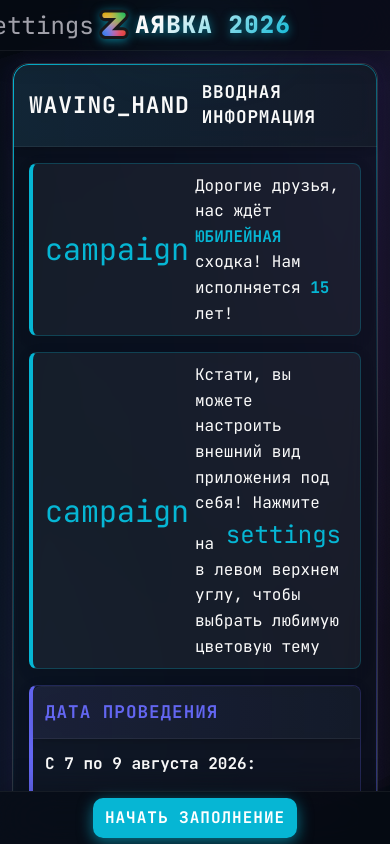
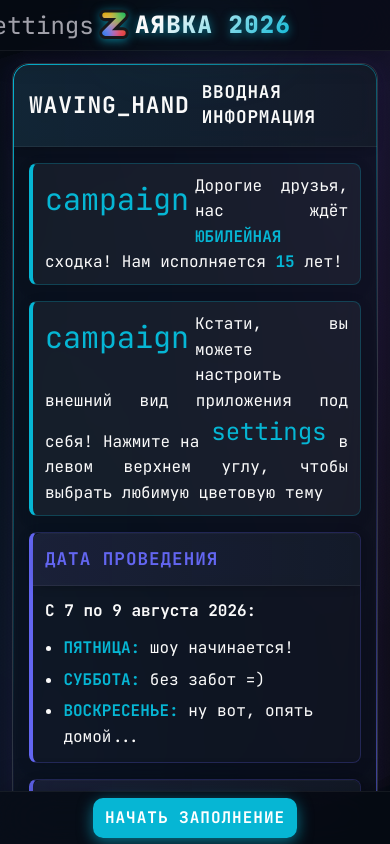
Before and after one commit to Toki-Stamp/applications-2026, a Svelte app: page / in a window 390 px wide. Built offline with nearby package versions, Linux system fonts and the light colour scheme.

Commit message:
Style: add text-align justify to hint box on mobile

```diff
--- a/src/components/ui/HintBox.svelte
+++ b/src/components/ui/HintBox.svelte
@@ -39,6 +39,28 @@
     flex-shrink: 0;
   }
 
+  /* Clearfix for float if needed */
+  .hint-box::after {
+    content: "";
+    display: table;
+    clear: both;
+  }
+
+  @media (max-width: 600px) {
+    .hint-box {
+      display: block;
+      text-align: justify;
+      -webkit-hyphens: auto;
+      hyphens: auto;
+    }
+    .hint-icon {
+      float: left;
+      margin-right: var(--gap-sm);
+      margin-top: 2px; /* slight adjustment to align with first line of text */
+      margin-bottom: 4px;
+    }
+  }
+
   .hint-box.error {
     border-color: color-mix(in srgb, var(--error-color) 25%, transparent);
     border-left-color: var(--error-color);
--- a/src/locales/ru.js
+++ b/src/locales/ru.js
@@ -181,7 +181,7 @@ export const dict = {
       title: "Транспорт",
       groupHint1: [
         { text: "Для " },
-        { text: "групповых заявок", bold: true, highlight: true, upper: true },
+        { text: "групповой заявки", bold: true, highlight: true, upper: true },
         {
           text: " условия транспортировки распространяются на всех участников группы единым образом",
         },
@@ -222,7 +222,7 @@ export const dict = {
       alcoholLabel: "Потребность в алкоголе",
       unifiedHint1: [
         { text: "Для " },
-        { text: "групповых заявок", bold: true, highlight: true, upper: true },
+        { text: "групповой заявки", bold: true, highlight: true, upper: true },
         { text: " с " },
         { text: "едиными условиями", bold: true, highlight: true, upper: true },
         { text: " выбранные опции питания и алкоголя будут применены ко всем участникам группы одинаково" },
@@ -234,11 +234,11 @@ export const dict = {
         { text: "дифференцированные условия", bold: true, highlight: true, upper: true },
       ],
       diffHint: [
-        { text: "В режиме " },
-        { text: "групповых заявок", bold: true, highlight: true, upper: true },
+        { text: "Для " },
+        { text: "групповой заявки", bold: true, highlight: true, upper: true },
         { text: " с " },
         { text: "дифференцированными условиями", bold: true, highlight: true, upper: true },
-        { text: " Вы можете индивидуально настроить параметры обеспечения для себя и каждого вашего гостя" },
+        { text: ", Вы можете индивидуально настроить параметры обеспечения для себя и каждого вашего гостя" },
       ],
       forApplicant: (name) => `Для ${name}`,
       forGuest: (name) => `Для ${name}`,
@@ -257,23 +257,24 @@ export const dict = {
       commentHint: `"нужен 2-местный номер с тихой кроватью" или "проживание не нужно, беру палатку и надувную лодку".`,
       unifiedHint1: [
         { text: "Для " },
-        { text: "групповых заявок", highlight: true, upper: true },
+        { text: "групповой заявки", highlight: true, upper: true },
         { text: " с " },
         { text: "едиными условиями", highlight: true, upper: true },
         { text: "," },
         { text: " выбранный вариант размещения распространяется на всю группу целиком" },
       ],
       unifiedHint2: [
-        { text: "Если кому-то из участников требуется отдельный номер или кто-то размещается самостоятельно, пожалуйста, вернитесь на \"Шаг 1\" и выберите " },
-        { text: "дифференцированные условия", highlight: true, upper: true },
-        { text: "." },
+        { text: "Если кому-то из участников требуется иные условия проживания или кто-то размещается самостоятельно, пожалуйста, вернитесь на шаг " },
+        { text: "формат участия", bold: true, highlight: true, upper: true },
+        { text: " и выберите " },
+        { text: "дифференцированные условия", bold: true, highlight: true, upper: true },
       ],
       diffHint: [
-        { text: "В режиме " },
-        { text: "групповых заявок", bold: true, highlight: true, upper: true },
+        { text: "Для " },
+        { text: "групповой заявки", bold: true, highlight: true, upper: true },
         { text: " с " },
         { text: "дифференцированными условиями", bold: true, highlight: true, upper: true },
-        { text: " Вы можете индивидуально настроить параметры проживания для себя и каждого вашего гостя" },
+        { text: ", Вы можете настроить индивидуальные параметры проживания для себя и каждого гостя" },
       ],
       forApplicant: (name) => `Для ${name}`,
       forGuest: (name) => `Для ${name}`,
```
